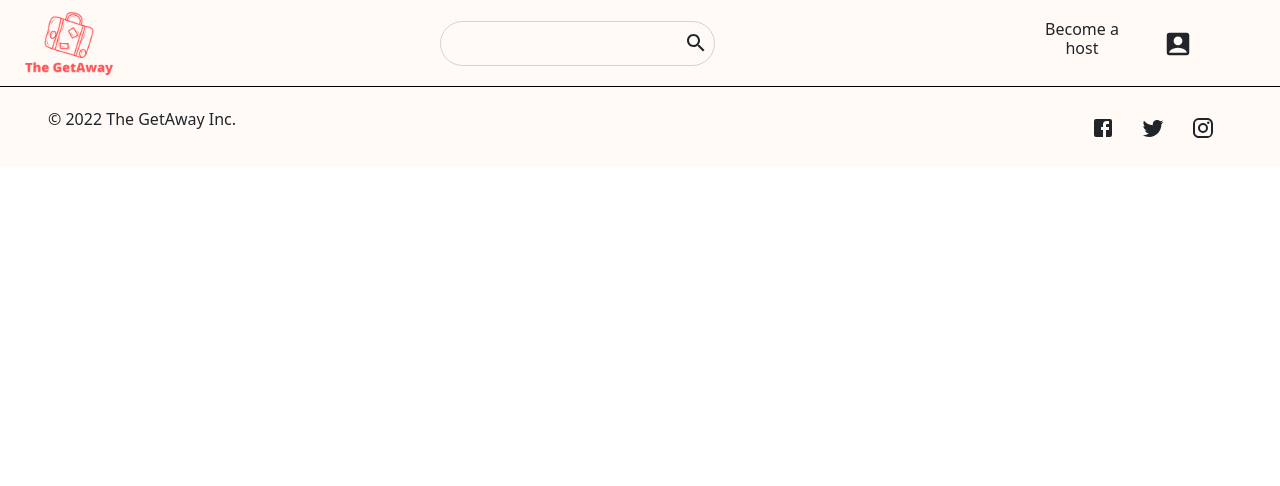
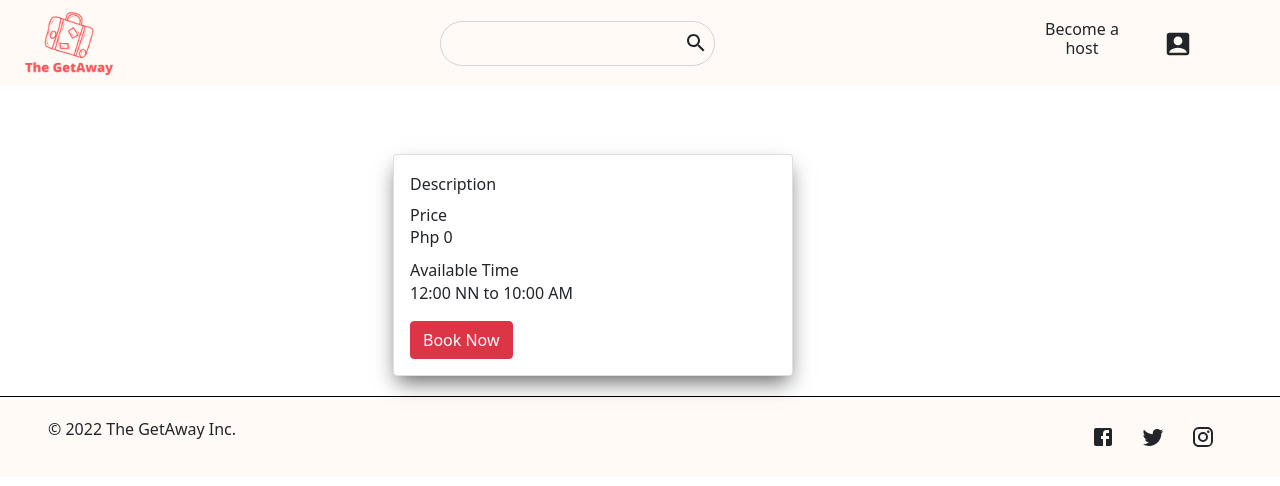
Before and after one commit to qLigature/lakbay-mvp, a React (Create React App) app in the folder view/: page /rooms/lkb001 in a window 1280 px wide. Shown: the top 486 px of the page. Built offline with nearby package versions, Linux system fonts and the light colour scheme.

Commit message:
added RoomView

```diff
--- a/view/package.json
+++ b/view/package.json
@@ -12,6 +12,7 @@
     "@testing-library/user-event": "^13.5.0",
     "bootstrap": "^5.1.3",
     "date-fns": "^2.28.0",
+    "eslint-plugin-react": "^7.29.4",
     "react": "^18.0.0",
     "react-bootstrap": "^2.2.3",
     "react-date-range": "^1.4.0",
--- a/view/src/App.js
+++ b/view/src/App.js
@@ -4,25 +4,28 @@ import { BrowserRouter as Router, Routes, Route } from 'react-router-dom';
 import Home from './pages/Home';
 import Header from './components/Header';
 import Footer from './components/Footer';
+import Login from './components/Login';
 import Rooms from './pages/Rooms';
+import RoomView from './pages/RoomView';
 // import SearchPage from './pages/SearchPage';
 import './App.css';
-
 
 function App() {
   return (
     <div className="app">
       <Header />
       <Container>
-          <Routes>
-            <Route exact path="/" element={<Home />} />
+        <Routes>
+          <Route exact path="/" element={<Home />} />
 
-            <Route exact path="/rooms" element={<Rooms />} />
-  {/*          <Route exact path= "/register" element={<Register/>}/>
-              <Route exact path= "/login" element={<Login/>}/>
+          <Route exact path="/rooms" element={<Rooms />} />
+          <Route exact path="/rooms/:roomId" element={<RoomView />} />
+          <Route exact path="/login" element={<Login />} />
+          {/*          <Route exact path= "/register" element={<Register/>}/>
+
               <Route exact path= "/logout" element={<Logout/>}/>
               <Route exact path= "*" element={<Error/>}/>*/}
-          </Routes>
+        </Routes>
       </Container>
       <Footer />
     </div>
--- a/view/src/components/RoomCard.js
+++ b/view/src/components/RoomCard.js
@@ -1,27 +1,28 @@
-import {Row, Col} from 'react-bootstrap';
-import {Button} from 'react-bootstrap';
-import {Link} from 'react-router-dom';
+/* eslint-disable react/prop-types */
+import React from 'react';
+import { Row, Col } from 'react-bootstrap';
+import { Button } from 'react-bootstrap';
+import { Link } from 'react-router-dom';
 import '../css/RoomCard.css';
 
-export default function RoomCard ({roomProp}) {
-	const {src, title, description, price, id} = roomProp
+export default function RoomCard({ roomProps }) {
+  const { src, title, description, price, id } = roomProps;
 
   return (
-
     <Row className="my-3">
       <Col xs={12} md={6}>
         <div className="roomCard d-flex flex-column">
           <img src={src} alt="" />
-				<div className="roomCard_Text p-5" onclick={`/rooms/${id}/`}>
+          <div className="roomCard_Text p-5">
             <h2>{title}</h2>
             <h5>{description}</h5>
-					<h3>{price}</h3>
-{/*					<onclick={`/rooms/${id}/`} Button variant = "primary" as={Link} to={`/rooms/${id}`}>See Details</Button>*/}
+            <h3>PHP {price}</h3>
+            <Button variant="danger" as={Link} to={`/rooms/${id}`}>
+              See Details
+            </Button>
           </div>
-
         </div>
       </Col>
     </Row>
-
-	)
+  );
 }
--- /dev/null
+++ b/view/src/pages/RoomView.js
@@ -0,0 +1,52 @@
+import React from 'react';
+import { useState } from 'react';
+import { Container, Row, Col, Card, Button } from 'react-bootstrap';
+import { useParams } from 'react-router-dom';
+import roomsData from '../data/roomsData';
+
+export default function RoomView() {
+  const [src, setSrc] = useState('');
+  const [title, setTitle] = useState('');
+  const [description, setDescription] = useState('');
+  const [price, setPrice] = useState(0);
+
+  const { roomId } = useParams();
+
+  const book = (roomId) => {
+    roomsData
+      .findById(roomId)
+      .then((res) => res.json())
+      .then((data) => {
+        console.log(data);
+      });
+  };
+
+  return (
+    <Container className="mt-5">
+      <Row>
+        <Col lg={{ span: 10, offset: 3 }}>
+          <Card>
+            <Card.Body>
+              <Card.Title>{src}</Card.Title>
+
+              <Card.Subtitle>{title}</Card.Subtitle>
+
+              <Card.Subtitle>Description</Card.Subtitle>
+              <Card.Text>{description}</Card.Text>
+
+              <Card.Subtitle>Price</Card.Subtitle>
+              <Card.Text>Php {price}</Card.Text>
+
+              <Card.Subtitle>Available Time</Card.Subtitle>
+              <Card.Text>12:00 NN to 10:00 AM</Card.Text>
+
+              <Button variant="danger" onClick={() => book}>
+                Book Now
+              </Button>
+            </Card.Body>
+          </Card>
+        </Col>
+      </Row>
+    </Container>
+  );
+}
--- a/view/src/pages/Rooms.js
+++ b/view/src/pages/Rooms.js
@@ -1,25 +1,17 @@
 import React from 'react';
-import roomsData from'../data/roomsData';
+import roomsData from '../data/roomsData';
 import RoomCard from '../components/RoomCard';
 
-
-
 export default function Rooms() {
-
-
-	const rooms = roomsData.map(room => {
-		console.log(room)
-		return (
-			<RoomCard key={room.id} roomProp={room}/>
-		);
+  const rooms = roomsData.map((room) => {
+    console.log(room);
+    return <RoomCard key={room.id} roomProps={room} />;
   });
 
-
   return (
-
     <>
       <h1>Available Rooms</h1>
       {rooms}
     </>
-	)
+  );
 }
```
Also changed, not shown: view/src/data/roomsData.js (+47 -41 lines), view/src/pages/Login.js (+21 -12 lines), 2 other files (tests, documents, lock files or other folders). Lines whose indentation alone changed are shown as unchanged.
